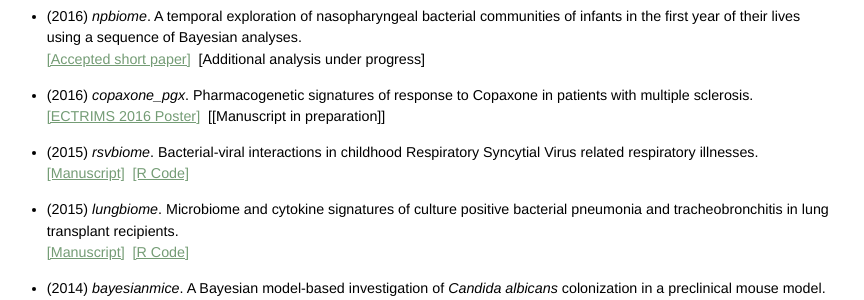
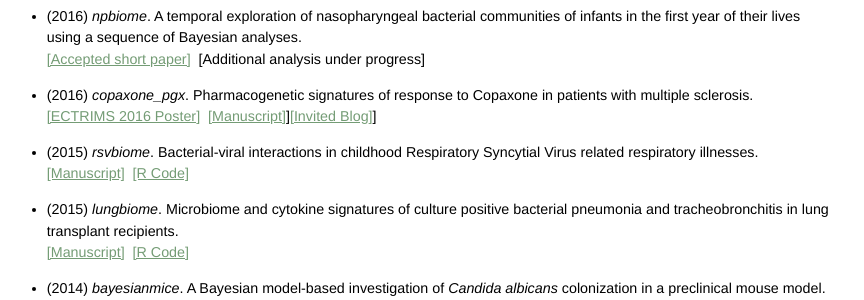
Before and after one commit to openpencil/openpencil.github.io, a Jekyll site: the page built from projects.md, in a window 1280 px wide. Shown: the part 139-439 px from the top of the page, without its empty margins (200-1064 px from the left). Built offline with Jekyll 4.4.1, drawn with Linux system fonts in a browser that asks for light colours; comment, search, counter and statistics services are not loaded.

Commit message:
adding Copaxone paper and blog

```diff
--- a/projects.md
+++ b/projects.md
@@ -10,7 +10,7 @@ Analysis Projects
 [\[Accepted short paper\]](https://sites.google.com/site/compbioworkshopicml2016/accepted-papers)<span style="color:#ffffff;">..</span>\[Additional analysis under progress\]
 
 *  (2016) _copaxone_pgx_. Pharmacogenetic signatures of response to Copaxone in patients with multiple sclerosis. <br/>
-[\[ECTRIMS 2016 Poster\]](http://onlinelibrary.ectrims-congress.eu/ectrims/2016/32nd/145517/colin.ross.association.of.a.multi-snp.signature.with.response.to.copaxone.html)<span style="color:#ffffff;">..</span>[\[Manuscript in preparation\]]
+[\[ECTRIMS 2016 Poster\]](http://onlinelibrary.ectrims-congress.eu/ectrims/2016/32nd/145517/colin.ross.association.of.a.multi-snp.signature.with.response.to.copaxone.html)<span style="color:#ffffff;">..</span>[\[Manuscript\]](http://dx.doi.org/10.1186/s13073-017-0436-y)][\[Invited Blog\]](https://blogs.biomedcentral.com/on-medicine/2017/06/02/can-genetic-variations-predict-response-to-copaxone-in-multiple-sclerosis-patients/)]
 
 *  (2015) _rsvbiome_. Bacterial-viral interactions in childhood Respiratory Syncytial Virus related respiratory illnesses.<br/>
 [\[Manuscript\]](http://dx.doi.org/10.1038/srep26311)<span style="color:#ffffff;">..</span>[\[R Code\]](https://github.com/openpencil/rsvbiome)
```
